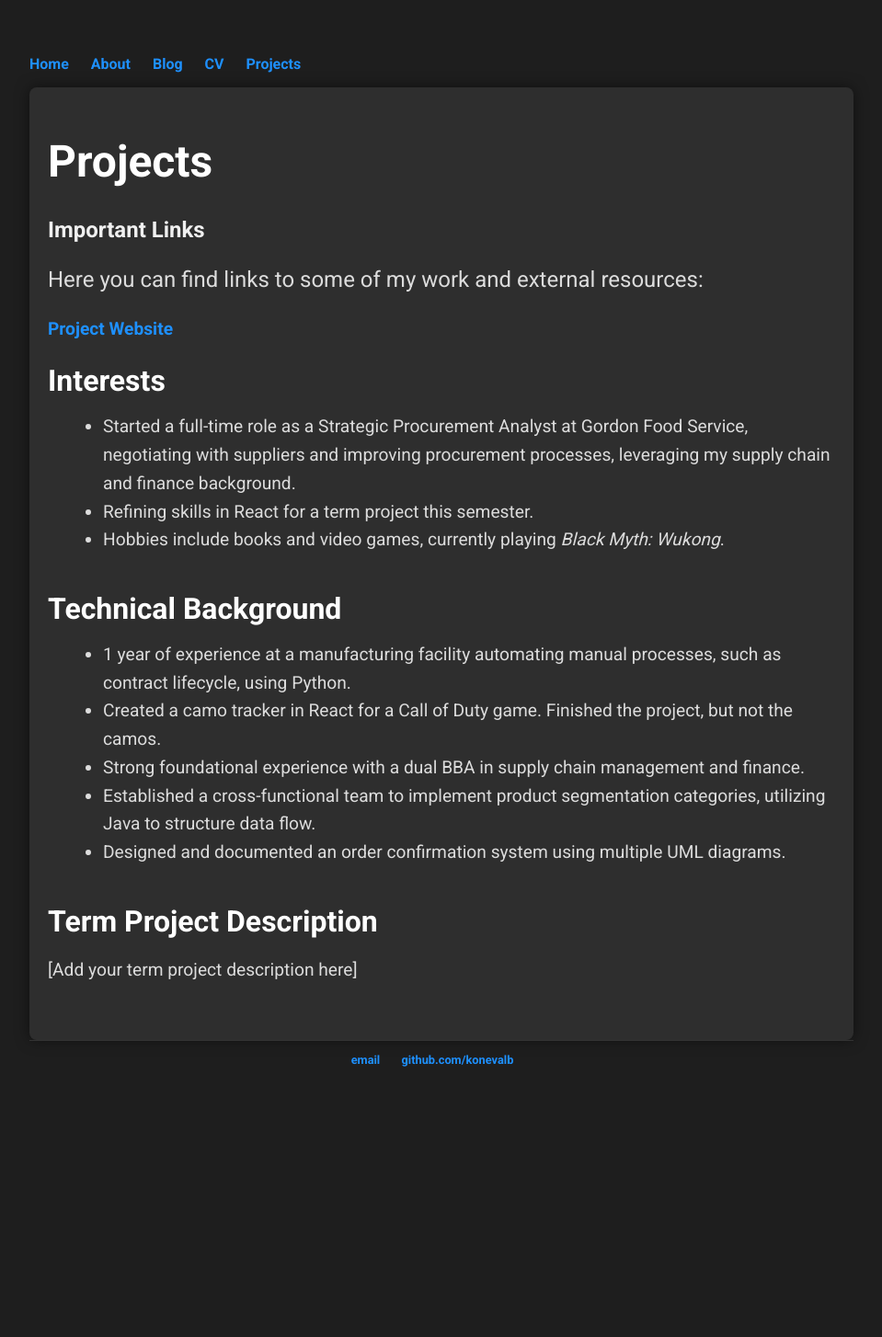
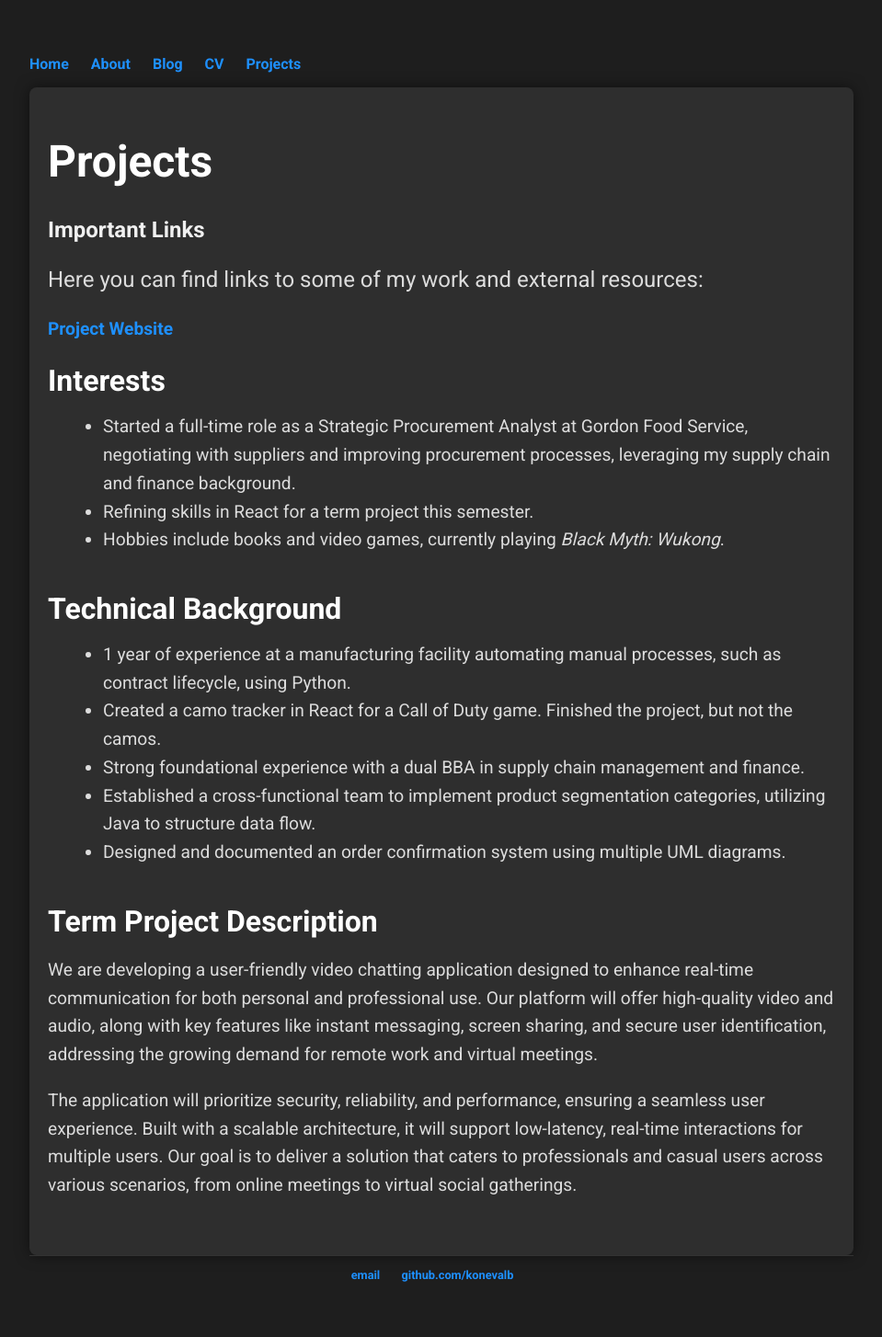
Before and after one commit to konevalb/konevalb.github.io, a Jekyll site: the page built from project.html, in a window 1280 px wide. Shown: the whole page at 92% size, without its empty margins (160-1119 px from the left). Built offline with Jekyll 4.4.1, drawn with Linux system fonts in a browser that asks for light colours; before the commit the page ends 1220 px from its top, so only the background shows below that.

Commit message:
Update project.html

```diff
--- a/project.html
+++ b/project.html
@@ -39,6 +39,7 @@ title: Projects
     <!-- Term Project Description Section -->
     <div class="section">
         <h2>Term Project Description</h2>
-        <p>[Add your term project description here]</p>
+        <p>We are developing a user-friendly video chatting application designed to enhance real-time communication for both personal and professional use. Our platform will offer high-quality video and audio, along with key features like instant messaging, screen sharing, and secure user identification, addressing the growing demand for remote work and virtual meetings.</p>
+        <p>The application will prioritize security, reliability, and performance, ensuring a seamless user experience. Built with a scalable architecture, it will support low-latency, real-time interactions for multiple users. Our goal is to deliver a solution that caters to professionals and casual users across various scenarios, from online meetings to virtual social gatherings.</p>
     </div><!-- /.section -->
 </div><!-- /.blurb -->
```
